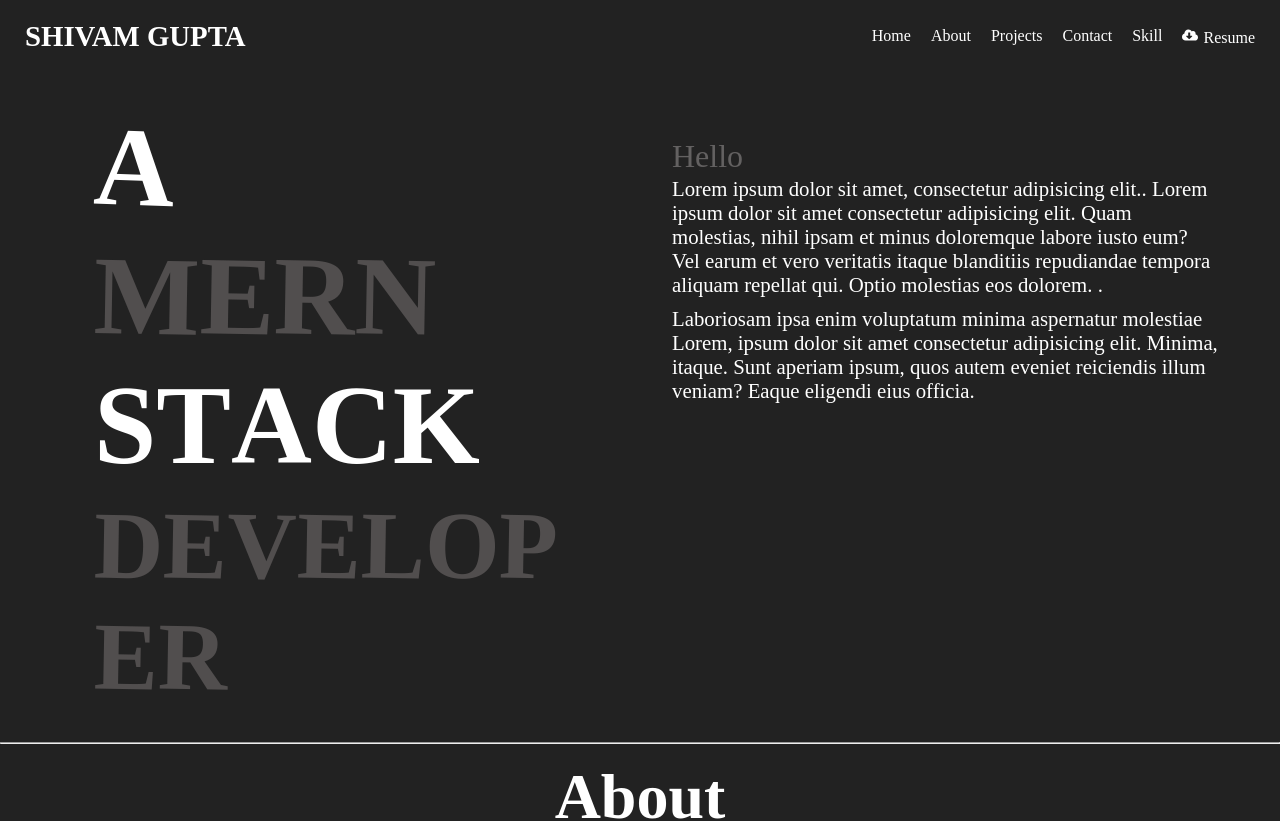
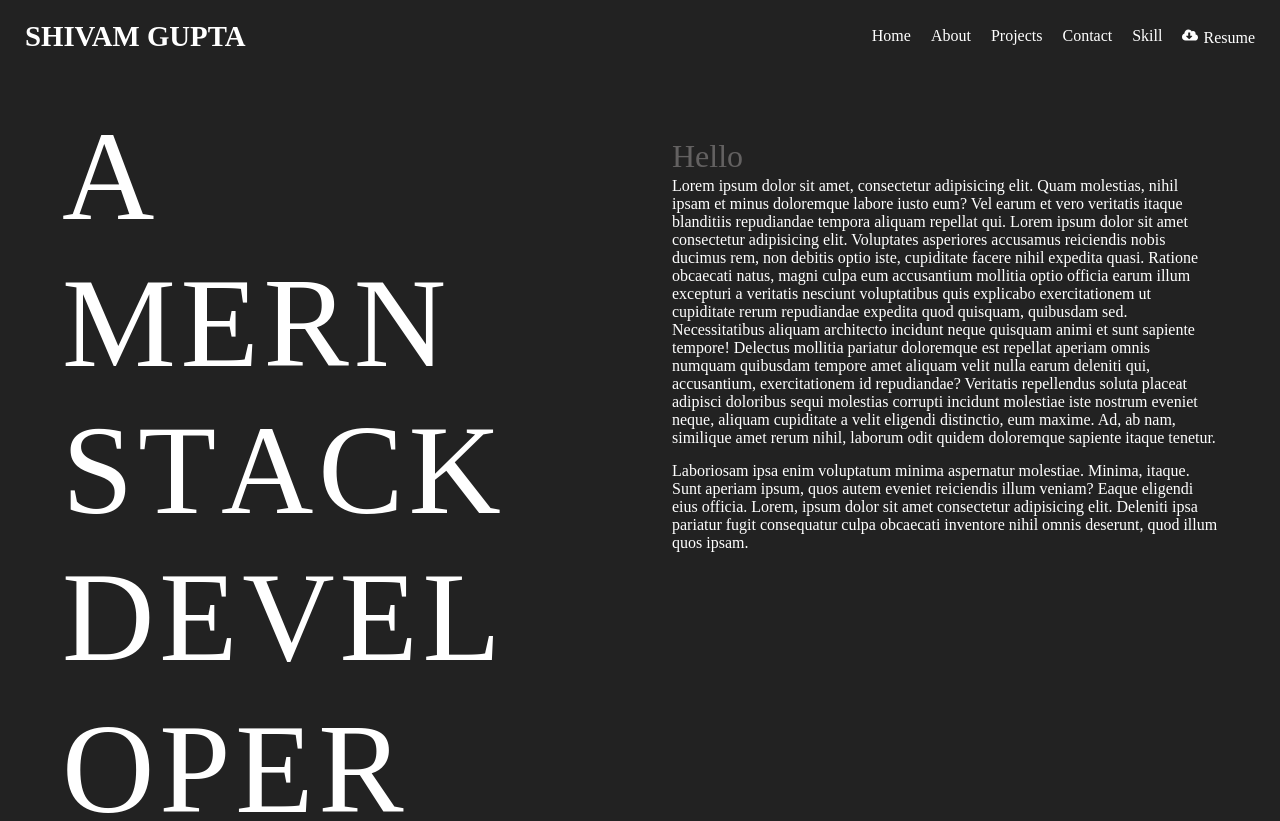
Before and after one commit to Shivamgupta1219/shivamPortfolio, a React (Vite) app: page / in a window 1280 px wide. Shown: the top 821 px of the page. Built offline with nearby package versions, Linux system fonts and the light colour scheme.

Commit message:
animation add

```diff
--- a/src/components/Home/Home.jsx
+++ b/src/components/Home/Home.jsx
@@ -1,180 +1,112 @@
-
 import React, { useState, useEffect } from "react";
 import "./home.css";
 import { motion } from "framer-motion";
 
 function Home({ id }) {
-  const boxVariants = {
-    hidden: {},
-    visible: {
-      transition: {
-        staggerChildren: 0.4,
-      },
-    },
+  const [explode, setExplode] = useState(false);
+  const [intervalId, setIntervalId] = useState(null);
+  const [loopStarted, setLoopStarted] = useState(false);
+
+  const startExplosionLoop = () => {
+    if (!loopStarted) {
+      setLoopStarted(true);
+      const id = setInterval(() => {
+        setExplode(true);
+        setTimeout(() => setExplode(false), 400);
+      }, 1000);
+      setIntervalId(id);
+    }
   };
 
-  const fadeSlideVariants = {
-    hidden: { opacity: 0, y: 20 },
-    visible: {
-      opacity: 1,
-      y: 0,
-      transition: { duration: 0.6, ease: "easeInOut" },
-    },
+  useEffect(() => {
+    return () => {
+      if (intervalId) clearInterval(intervalId);
+    };
+  }, [intervalId]);
+
+  const renderWord = (text) => {
+    return (
+      <motion.div className="exploding-word" onMouseEnter={startExplosionLoop}>
+        {Array.from(text).map((char, index) => {
+          const explosionStyle = explode
+            ? {
+                x: Math.random() * 500 - 100,
+                y: Math.random() * 200 - 100,
+                rotate: Math.random() * 360,
+                scale: 2,
+                opacity: 0.5,
+              }
+            : {
+                x: 0,
+                y: 0,
+                rotate: 0,
+                scale: 1,
+                opacity: 1,
+              };
+
+          return (
+            <motion.span
+              key={index}
+              animate={explosionStyle}
+              initial={false}
+              transition={{
+                type: "spring",
+                stiffness: 80,
+                damping: 12,
+                duration: 0.6,
+              }}
+            >
+              {char}
+            </motion.span>
+          );
+        })}
+      </motion.div>
+    );
   };
-
-  const [explode, setExplode] = useState(false);
-
-  useEffect(() => {
-    if (explode) {
-      const timer = setTimeout(() => setExplode(false), 3000);
-      return () => clearTimeout(timer);
-    }
-  }, [explode]);
-
-  const getRandomExplosion = () => ({
-    x: Math.random() * 300 - 150,
-    y: Math.random() * 300 - 150,
-    rotate: Math.random() * 360,
-    opacity: 0.5,
-  });
 
   return (
     <div id={id}>
       <section className="Container">
-        <motion.div
-          className="box_1"
-          variants={boxVariants}
-          initial="hidden"
-          whileInView="visible"
-          viewport={{ once: true, amount: 0.5 }}
-        >
-          <motion.div
-            className="exploding-word"
-            onMouseEnter={() => setExplode(true)}
-            onMouseLeave={() => setExplode(false)}
-          >
-            {Array.from("A").map((char, index) => (
-              <motion.span
-                key={index}
-                animate={
-                  explode
-                    ? getRandomExplosion()
-                    : { x: 0, y: 0, rotate: 2, opacity: 1 }
-                }
-                transition={{ type: "spring", stiffness: 100, damping: 12 }}
-                style={{
-                  fontSize: "7rem",
-                  fontWeight: "bold",
-                  display: "inline-block",
-                }}
-              >
-                {char}
-              </motion.span>
-            ))}
-          </motion.div>
-
-          <motion.div
-            className="exploding-word"
-            onMouseEnter={() => setExplode(true)}
-            onMouseLeave={() => setExplode(false)}
-          >
-            {Array.from("MERN").map((char, index) => (
-              <motion.span
-                key={index}
-                animate={
-                  explode
-                    ? getRandomExplosion()
-                    : { x: 0, y: 0, rotate:1, opacity: 1 }
-                }
-                transition={{ type: "spring", stiffness: 100, damping: 12 }}
-                style={{
-                  fontSize: "7rem",
-                  fontWeight: "bold",
-                  display: "inline-block",
-                  color: "#514e4e",
-                }}
-              >
-                {char}
-              </motion.span>
-            ))}
-          </motion.div>
-
-          <motion.div
-            className="exploding-word"
-            onMouseEnter={() => setExplode(true)}
-            onMouseLeave={() => setExplode(false)}
-          >
-            {Array.from("STACK").map((char, index) => (
-              <motion.span
-                key={index}
-                animate={
-                  explode
-                    ? getRandomExplosion()
-                    : { x: 0, y: 0, rotate: 0, opacity: 1 }
-                }
-                transition={{ type: "spring", stiffness: 100, damping: 12 }}
-                style={{
-                  fontSize: "7rem",
-                  fontWeight: "bold",
-                  display: "inline-block",
-                }}
-              >
-                {char}
-              </motion.span>
-            ))}
-          </motion.div>
-          <motion.div
-            className="exploding-word"
-            onMouseEnter={() => setExplode(true)}
-            onMouseLeave={() => setExplode(false)}
-          >
-            {Array.from("DEVELOPER").map((char, index) => (
-              <motion.span
-                key={index}
-                animate={
-                  explode
-                    ? getRandomExplosion()
-                    : { x: 0, y: 0, rotate: 1, opacity: 1 }
-                }
-                transition={{ type: "spring", stiffness: 100, damping: 12 }}
-                style={{
-                  fontSize: "6rem",
-                  fontWeight: "bold",
-                  display: "inline-block",
-                  color: "#514e4e",
-                }}
-              >
-                {char}
-              </motion.span>
-            ))}
-          </motion.div>
-        </motion.div>
-
-        {/* Paragraph box_2 */}
-        <motion.div
-          className="box_2"
-          variants={boxVariants}
-          initial="hidden"
-          whileInView="visible"
-          viewport={{ once: true, amount: 0.5 }}
-        >
-          <motion.p className="hello" variants={fadeSlideVariants}>
-            Hello
-          </motion.p>
-          <motion.p className="para_one" variants={fadeSlideVariants}>
-            Lorem ipsum dolor sit amet, consectetur adipisicing elit.. Lorem
-            ipsum dolor sit amet consectetur adipisicing elit. Quam molestias,
-            nihil ipsam et minus doloremque labore iusto eum? Vel earum et vero
-            veritatis itaque blanditiis repudiandae tempora aliquam repellat
-            qui. Optio molestias eos dolorem. .
-          </motion.p>
-          <motion.p className="para_two" variants={fadeSlideVariants}>
-            Laboriosam ipsa enim voluptatum minima aspernatur molestiae Lorem,
-            ipsum dolor sit amet consectetur adipisicing elit. Minima, itaque.
-            Sunt aperiam ipsum, quos autem eveniet reiciendis illum veniam?
-            Eaque eligendi eius officia.
-          </motion.p>
-        </motion.div>
+        <div className="box_1">
+          <div className="explosion">
+            {renderWord("A")}
+            {renderWord("MERN")}
+            {renderWord("STACK")}
+            {renderWord("DEVELOPER")}
+          </div>
+        </div>
+        <div className="box_2">
+          <p className="hello">Hello</p>
+          <p className="para_one">
+            Lorem ipsum dolor sit amet, consectetur adipisicing elit. Quam
+            molestias, nihil ipsam et minus doloremque labore iusto eum? Vel
+            earum et vero veritatis itaque blanditiis repudiandae tempora
+            aliquam repellat qui. Lorem ipsum dolor sit amet consectetur
+            adipisicing elit. Voluptates asperiores accusamus reiciendis nobis
+            ducimus rem, non debitis optio iste, cupiditate facere nihil
+            expedita quasi. Ratione obcaecati natus, magni culpa eum accusantium
+            mollitia optio officia earum illum excepturi a veritatis nesciunt
+            voluptatibus quis explicabo exercitationem ut cupiditate rerum
+            repudiandae expedita quod quisquam, quibusdam sed. Necessitatibus
+            aliquam architecto incidunt neque quisquam animi et sunt sapiente
+            tempore! Delectus mollitia pariatur doloremque est repellat aperiam
+            omnis numquam quibusdam tempore amet aliquam velit nulla earum
+            deleniti qui, accusantium, exercitationem id repudiandae? Veritatis
+            repellendus soluta placeat adipisci doloribus sequi molestias
+            corrupti incidunt molestiae iste nostrum eveniet neque, aliquam
+            cupiditate a velit eligendi distinctio, eum maxime. Ad, ab nam,
+            similique amet rerum nihil, laborum odit quidem doloremque sapiente
+            itaque tenetur.
+          </p>
+          <p className="para_two">
+            Laboriosam ipsa enim voluptatum minima aspernatur molestiae. Minima,
+            itaque. Sunt aperiam ipsum, quos autem eveniet reiciendis illum
+            veniam? Eaque eligendi eius officia. Lorem, ipsum dolor sit amet
+            consectetur adipisicing elit. Deleniti ipsa pariatur fugit
+            consequatur culpa obcaecati inventore nihil omnis deserunt, quod
+            illum quos ipsam.
+          </p>
+        </div>
       </section>
       <hr className="line" />
     </div>
--- a/src/components/Home/home.css
+++ b/src/components/Home/home.css
@@ -6,39 +6,23 @@
 
 .Container {
     scroll-margin-top: 80px;
-
     background-color: #222;
     color: white;
     padding: 30px;
     display: flex;
     justify-content: space-between;
+    flex-wrap: wrap;
 }
 
 .box_1 {
     width: 50%;
-    padding: 0rem 4rem 0rem 4rem;
-
+    padding: 0rem 4rem 0rem 2rem;
 }
-
-.heading_1 {
-
-    font-weight: bold;
-    display: inline-block;
-}
-
 
 .box_2 {
     width: 50%;
     padding: 2rem;
     font-size: 2rem;
-}
-
-.first {
-    color: #514e4e;
-}
-
-.third {
-    color: #514e4e;
 }
 
 .hello {
@@ -48,44 +32,69 @@
 }
 
 .para_one {
-    padding-bottom: 10px;
-    font-size: 1.3rem;
+    padding-bottom: 15px;
+    font-size: 1rem;
 }
 
 .para_two {
-    font-size: 1.3rem;
+    font-size: 1rem;
 }
 
+.exploding-word {
+    font-size: 8rem;
+    display: flex;
+    flex-wrap: wrap;
+    gap: 0.3rem;
+}
+
+.exploding-word span {
+    display: inline-block;
+    transition: transform 0.3s;
+}
 
 @media (max-width: 768px) {
     .Container {
         flex-direction: column;
-        padding: 20px;
-
+        padding: 1.5rem;
     }
 
-    .box_1 {
-        font-size: 2rem;
+    .box_1,
+    .box_2 {
         width: 100%;
+    }
 
+    .exploding-word {
+        font-size: 2.5rem !important;
+        gap: 0.2rem;
+    }
+
+    .exploding-word span {
+        font-size: 2rem !important;
     }
 
     .box_2 {
+        font-size: 1rem;
+    }
+
+    .para_one,
+    .para_two {
         font-size: 0.95rem;
-        width: 100%;
-
-
     }
 }
 
-@media (max-width: 480px) {
+@media (max-width: 550px) {
     .box_1 {
-        font-size: 1.5rem;
+        padding: 2rem 0rem 2rem 1rem;
     }
 
-    .exploding-word {
-        font-size: 1.5rem
-        ;
+    .exploding-word span {
+        font-size: 3rem !important;
+        line-height: 2;
+    }
+
+    .para_one,
+    .para_two {
+        font-size: 0.9rem;
     }
 
     .box_2 {
--- a/src/components/Skill/Skills.jsx
+++ b/src/components/Skill/Skills.jsx
@@ -208,11 +208,12 @@
       <motion.div variants={fadeSlideVariants} className="container_2">
         <h1 className="top-heading">KNOWLEDGE & SKILLS</h1>
 
-        <div className="box">
+        <div className="box"
+             onMouseEnter={() => setHoverSection("prog")}
+            onMouseLeave={() => setHoverSection(null)}>
           <p
             className="heading"
-            onMouseEnter={() => setHoverSection("prog")}
-            onMouseLeave={() => setHoverSection(null)}
+
           >
             Programming Languages
           </p>
@@ -249,11 +250,11 @@
           </div>
         </div>
 
-        <div className="box">
+        <div className="box"     onMouseEnter={() => setHoverSection("web")}
+            onMouseLeave={() => setHoverSection(null)}>
           <p
             className="heading"
-            onMouseEnter={() => setHoverSection("web")}
-            onMouseLeave={() => setHoverSection(null)}
+
           >
             Web Development
           </p>
```
